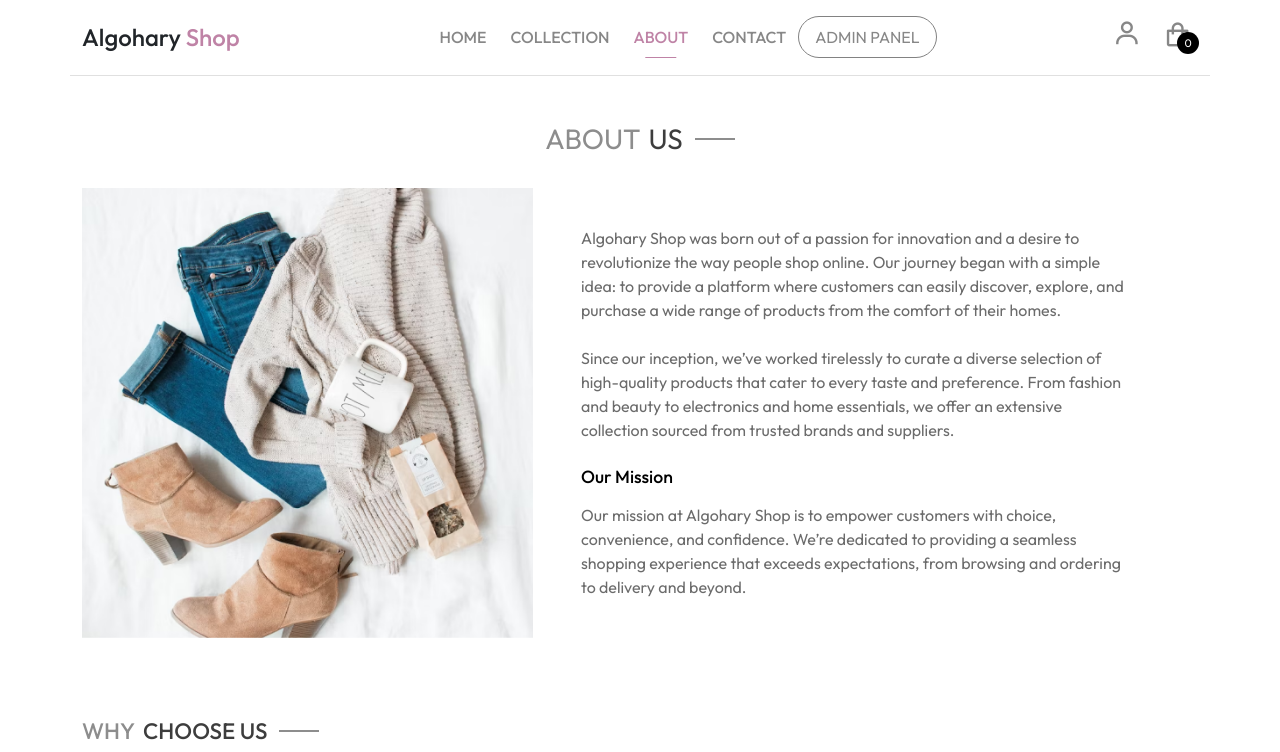
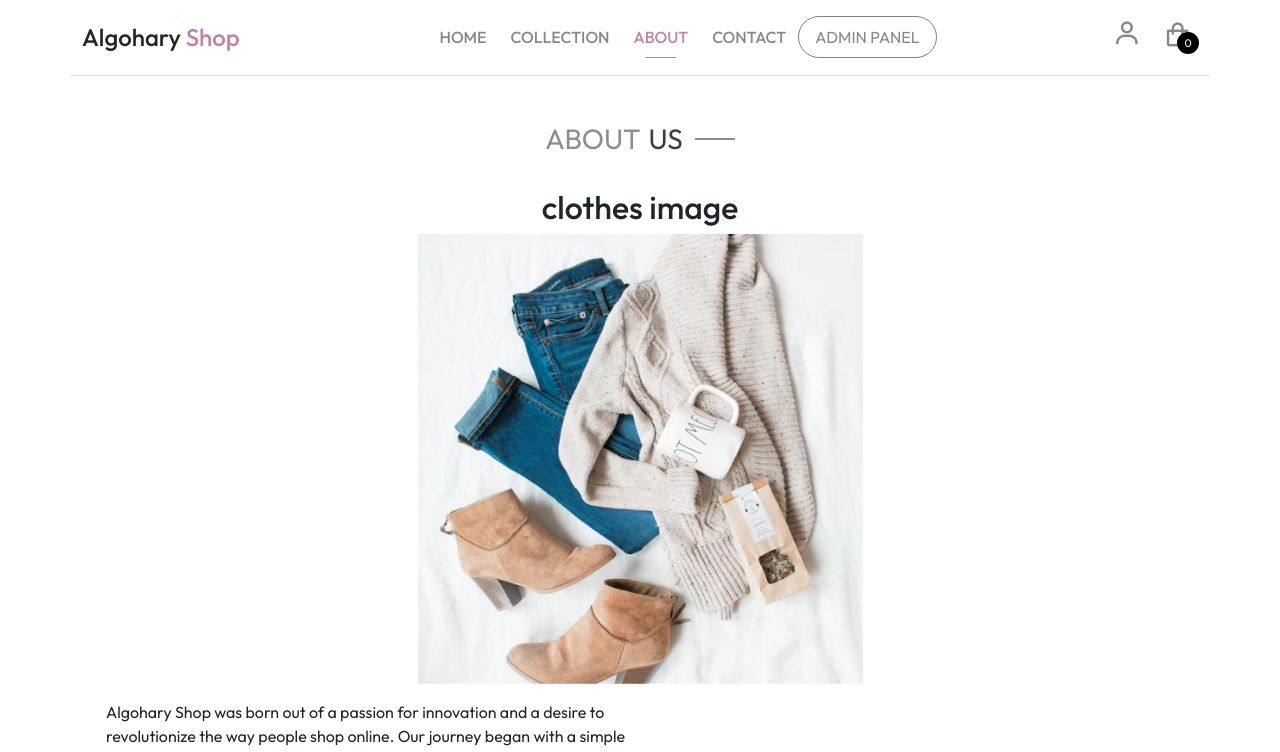
Before and after one commit to usama23c/ecomerce, a React (Vite) app: page /about in a window 1280 px wide. Shown: the top 752 px of the page. Built offline with nearby package versions, Linux system fonts and the light colour scheme; a web font is replaced by a local one.

Commit message:
Update DescribedImage.jsx

```diff
--- a/src/components/DescribedImage.jsx
+++ b/src/components/DescribedImage.jsx
@@ -1,22 +1,79 @@
 
-const DescribedImage = ({img, imgTitle, sideText, styleImg, styleText, styleInLarge}) => {
-	return (
-		<section className="described-img mt-405 mb-4 mt-lg-5">
-			<div className={`row align-items-lg-center row-gap-4 ${styleInLarge}`}>
+// const DescribedImage = ({img, imgTitle, sideText, styleImg, styleText, styleInLarge}) => {
+// 	return (
+// 		<section className="described-img mt-405 mb-4 mt-lg-5">
+// 			<div className={`row align-items-lg-center row-gap-4 ${styleInLarge}`}>
 
-				{/* Display image with dynamic classes */}
+// 				{/* Display image with dynamic classes */}
+// 				<img
+// 					className={`col-12 col-md-6 ${styleImg}`}
+// 					src={img}
+// 					alt={imgTitle}
+// 				/>
+// 				{/* Display descriptive text beside the image */}
+// 				<article className={`col-12 col-md-6 text-start c-mm-gray ${styleText}`}>
+//                     {sideText}
+// 				</article>
+// 			</div>
+// 		</section>
+// 	);
+// };
+
+// export default DescribedImage;
+
+
+import { useState, useMemo } from "react";
+import PropTypes from "prop-types";
+
+const DescribedImage = ({ img, imgTitle, sideText, styleImg = "", styleText = "", styleInLarge = "" }) => {
+  const [isImageLoaded, setIsImageLoaded] = useState(false);
+
+  // Handle image load
+  const handleImageLoad = () => {
+    setIsImageLoaded(true);
+  };
+
+  // Memoized content to prevent unnecessary re-renders
+  const content = useMemo(() => (
+    <div className={`grid grid-cols-1 md:grid-cols-2 gap-6 items-center ${styleInLarge}`}>
+      <figure className="relative w-full aspect-w-16 aspect-h-9">
+        {!isImageLoaded && (
+          <div className="absolute inset-0 bg-gray-200 animate-pulse" aria-hidden="true" />
+        )}
         <img
-					className={`col-12 col-md-6 ${styleImg}`}
-					src={img}
-					alt={imgTitle}
+          src={img || "/placeholder-image.jpg"}
+          alt={imgTitle || "Descriptive image"}
+          className={`w-full h-full object-cover rounded-lg shadow-md transition-opacity duration-300 ${isImageLoaded ? "opacity-100" : "opacity-0"} ${styleImg}`}
+          onLoad={handleImageLoad}
+          onError={() => setIsImageLoaded(true)}
+          loading="lazy"
         />
-				{/* Display descriptive text beside the image */}
-				<article className={`col-12 col-md-6 text-start c-mm-gray ${styleText}`}>
-                    {sideText}
+      </figure>
+      <article className={`text-start text-gray-700 prose prose-lg max-w-none ${styleText}`}>
+        {sideText || "No description provided"}
       </article>
     </div>
+  ), [img, imgTitle, sideText, styleImg, styleText, isImageLoaded]);
+
+  return (
+    <section className="described-img py-8 px-4 sm:px-6 lg:px-8 my-6 md:my-10" role="region" aria-labelledby="described-image-title">
+      {imgTitle && (
+        <h2 id="described-image-title" className="sr-only">
+          {imgTitle}
+        </h2>
+      )}
+      {content}
     </section>
   );
 };
 
+DescribedImage.propTypes = {
+  img: PropTypes.string,
+  imgTitle: PropTypes.string,
+  sideText: PropTypes.node,
+  styleImg: PropTypes.string,
+  styleText: PropTypes.string,
+  styleInLarge: PropTypes.string,
+};
+
 export default DescribedImage;
```
Lines whose indentation alone changed are shown as unchanged.
